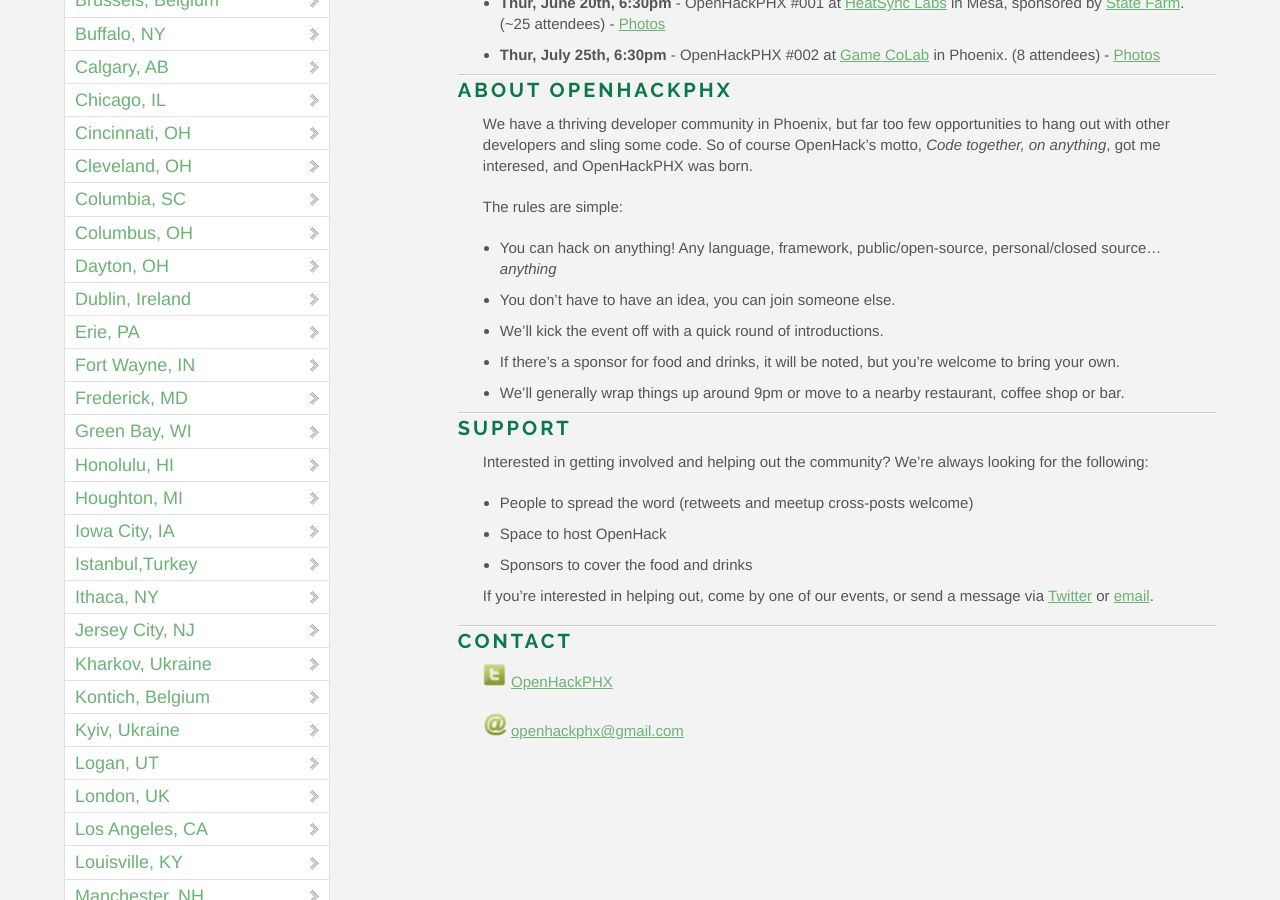
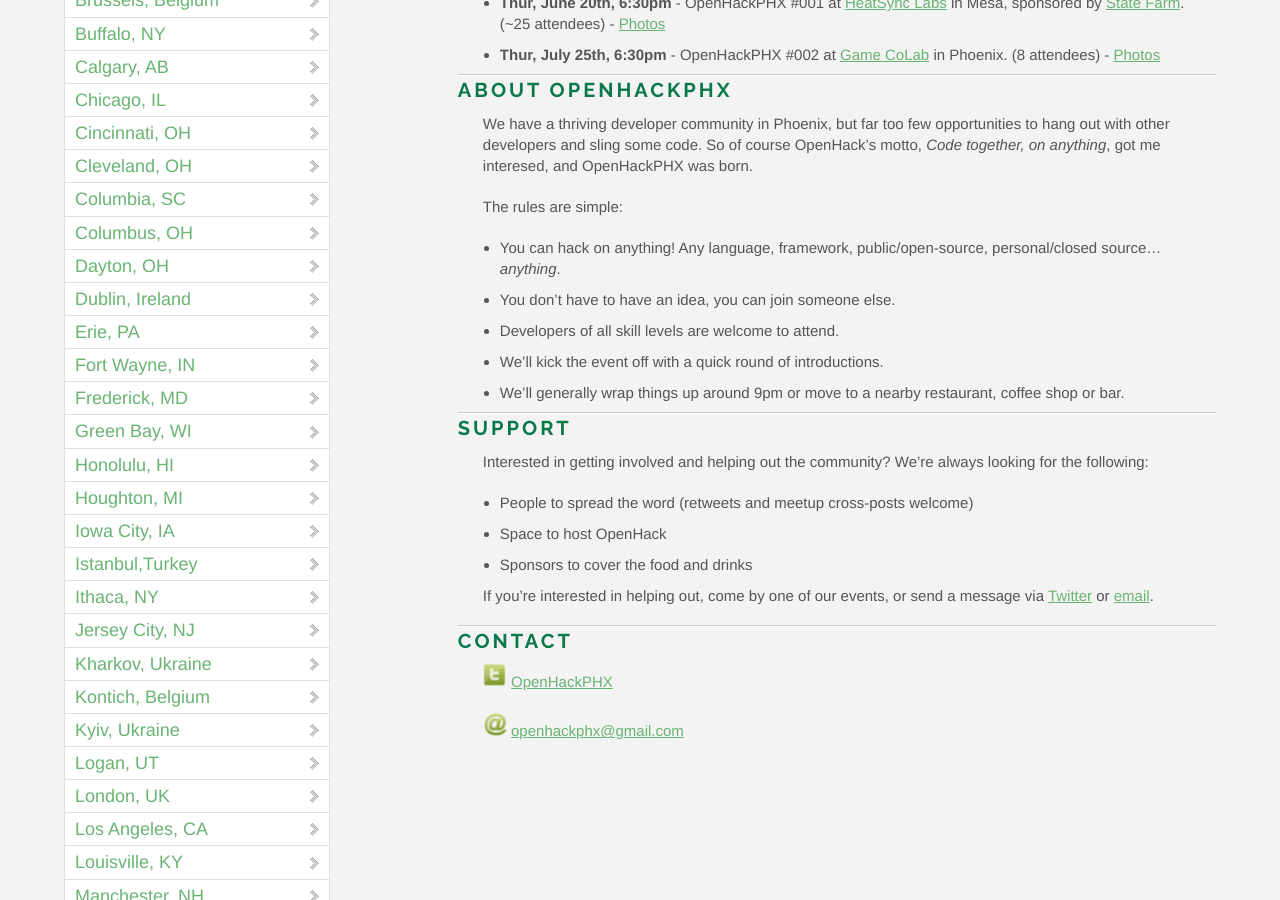
Before and after one commit to OpenHack/openhack.github.com, a Jekyll site: the page built from phoenix/index.markdown, in a window 1280 px wide and 900 px high, scrolled down 696 px. Built offline with Jekyll 4.4.1, drawn with Linux system fonts in a browser that asks for light colours; nearby versions of some CDN libraries; Markdown is read by kramdown in place of the engine named in the settings; comment, search, counter and statistics services are not loaded.

Commit message:
encourage all skill levels to attend

```diff
--- a/phoenix/index.markdown
+++ b/phoenix/index.markdown
@@ -24,10 +24,10 @@
 
 The rules are simple:
 
-- You can hack on anything! Any language, framework, public/open-source, personal/closed source... *anything*
+- You can hack on anything! Any language, framework, public/open-source, personal/closed source... *anything*.
 - You don’t have to have an idea, you can join someone else.
+- Developers of all skill levels are welcome to attend.
 - We'll kick the event off with a quick round of introductions.
-- If there's a sponsor for food and drinks, it will be noted, but you're welcome to bring your own.
 - We'll generally wrap things up around 9pm or move to a nearby restaurant, coffee shop or bar.
 
 ### Support
```
